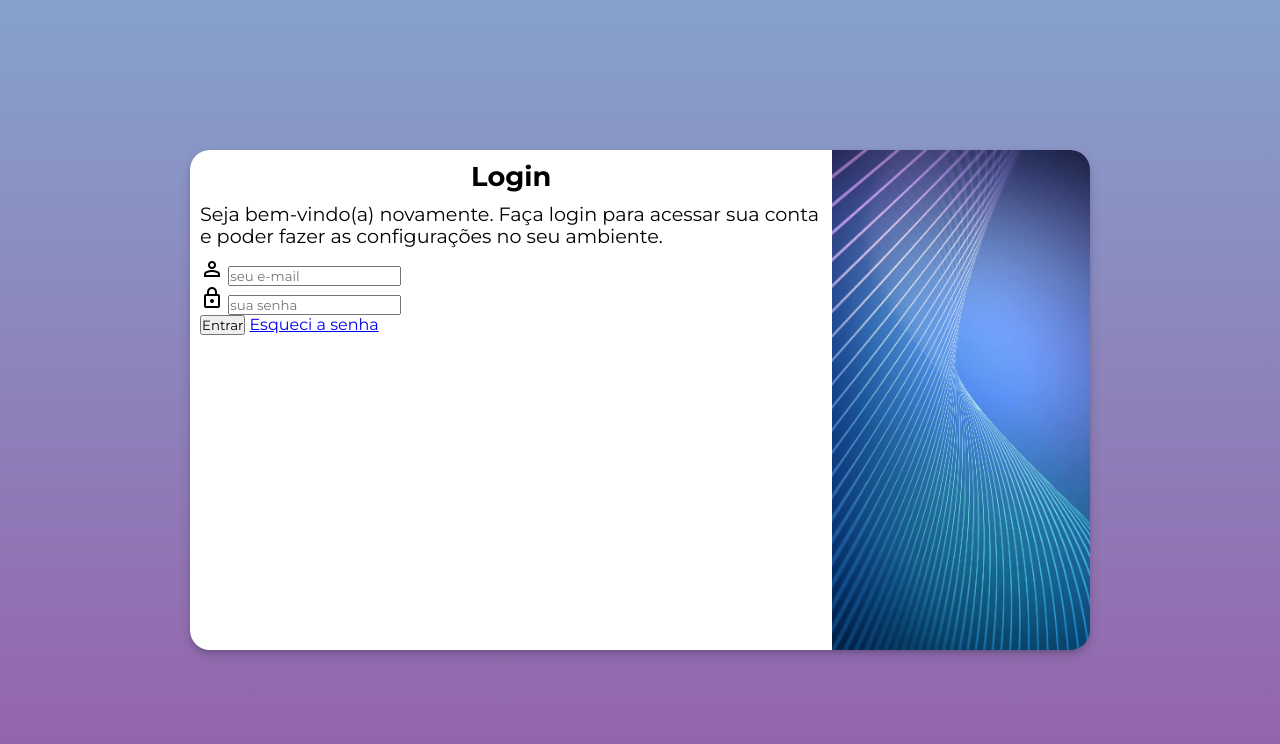
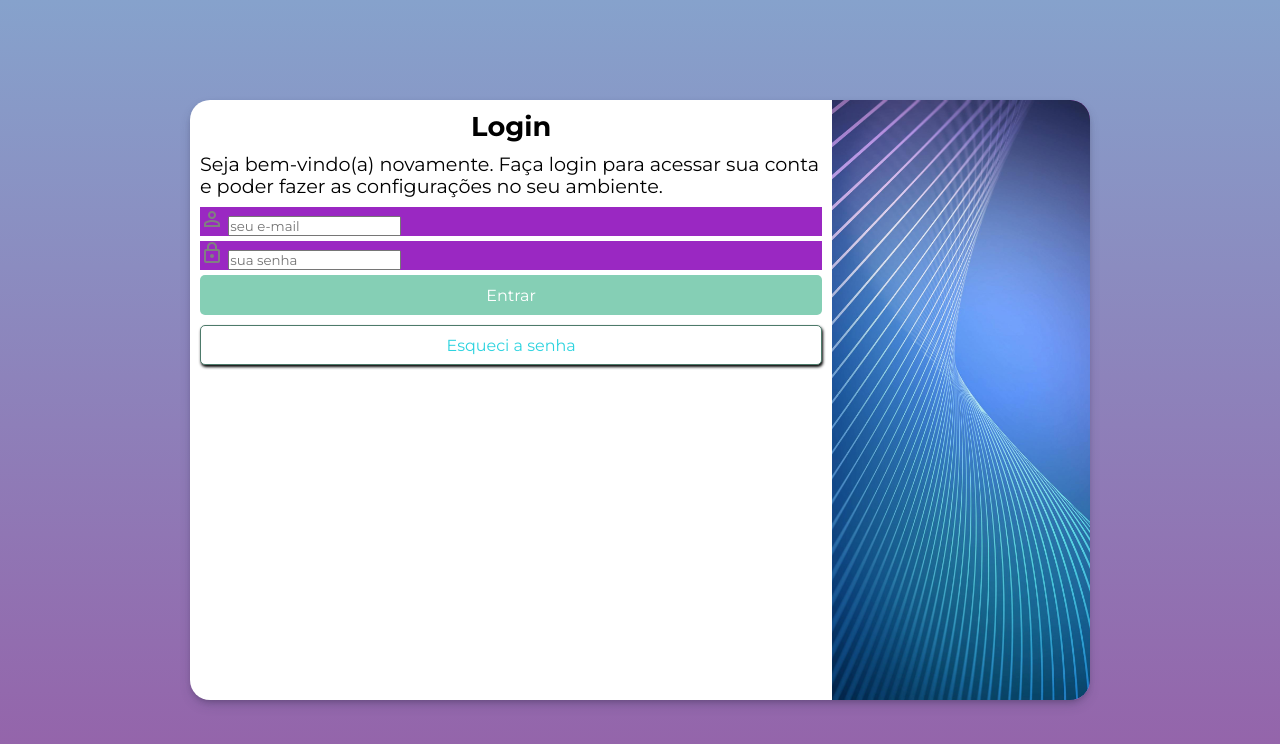
Before and after one commit to Nataliamorais-front/Projeto-Tela-Login, a plain HTML site: page index.html in a window 1280 px wide. Drawn offline with nearby package versions, Linux system fonts and the light colour scheme; a web font is replaced by a local one.

Commit message:
formatação dos elementos do formulario

```diff
--- a/estilo/style.css
+++ b/estilo/style.css
@@ -29,6 +29,15 @@ main{
    width: 100vw;
 }
 
+form div.campo{
+    background-color: #9a28c2;
+    margin: 5px 0px;
+}
+
+form div > label{
+    display: none;
+}
+
 
 
 section#login{
@@ -36,10 +45,10 @@ section#login{
     top: 50%;
     left: 50%;
     transform: translate(-50%, -50%);
-    background-color: white;
+    background-color: rgb(255, 255, 255);
     overflow: hidden;
     width: 250px;
-    height: 500px;
+    height: 600px;
     border-radius: 20px;
     box-shadow: rgba(50, 50, 93, 0.25) 0px 6px 12px -2px, rgba(0, 0, 0, 0.3) 0px 3px 7px -3px;
 
@@ -73,3 +82,44 @@ div#form{
     margin-bottom: 10px;
     font-size: 0.9rem;
 }
+
+form > input[type=submit]{
+    display: block;
+    font-size: 1em;
+    width: 100%;
+    height: 40px;
+    background-color: #85cfb5;
+    color: white;
+    border: none;
+    border-radius: 5px;
+}
+
+form > input[type=submit]:hover{
+   background-color: #4d7a6a;
+   cursor: pointer;
+}
+
+form > a.botao{
+    background-color: white;
+    width: 100%;
+    padding: 10px;
+    border-radius: 5px;
+    border: 1px solid #4d7a6a;
+    display: block;
+    margin-top: 10px;
+    height: 40px;
+    text-decoration: none;
+    color: rgb(45, 211, 223);
+    text-align: center;
+    box-shadow: 1px 2px 3px black;
+
+}
+
+form > a.botao:hover{
+    background-color: #4ba786;
+}
+
+.material-symbols-outlined{
+    color: gray;
+
+}
--- a/index.html
+++ b/index.html
@@ -21,16 +21,19 @@
                 <h1 class="title-log">Login</h1>
                 <p class="text-log">Seja bem-vindo(a) novamente. Faça login para acessar sua conta e poder fazer as configurações no seu ambiente.</p>
                 <form action="login.php" method="post" autocomplete="on">
-                    <div>
-                        <label for="e-mail"><span class="material-symbols-outlined">person</span></label>
+                    <div class="campo">
+                       <span class="material-symbols-outlined">person</span>
                             <input type="email" name="email" id="e-mail" placeholder="seu e-mail" class="emaill" autocomplete="email" >
+                            <label for="emaill">Email</label>
 
 
                     </div>
 
-                        <div class="senha">
-                           <label for="ipassword"><span class="material-symbols-outlined">lock</span></label>
+                        <div class="campo">
+                           <span class="material-symbols-outlined">lock</span>
                             <input type="password" name="senha" id="ipassword" placeholder="sua senha" required class="senha" autocomplete="new-password">
+                            <label for="ipassword">Senha</label>
+
 
 
                         </div>
@@ -38,7 +41,7 @@
 
                         <input type="submit" value="Entrar">
 
-                    <a href="#"> Esqueci a senha</a>
+                    <a href="#" class="botao"> Esqueci a senha</a>
                 </form>
             </div>
         </section>
```
